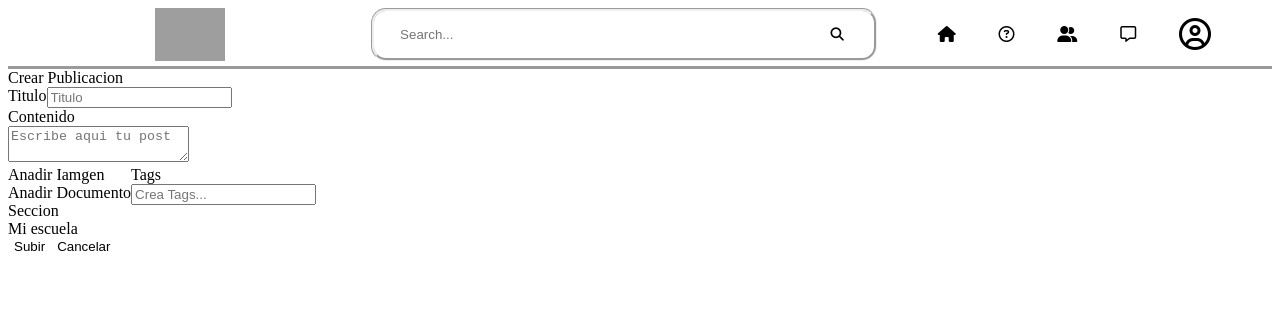
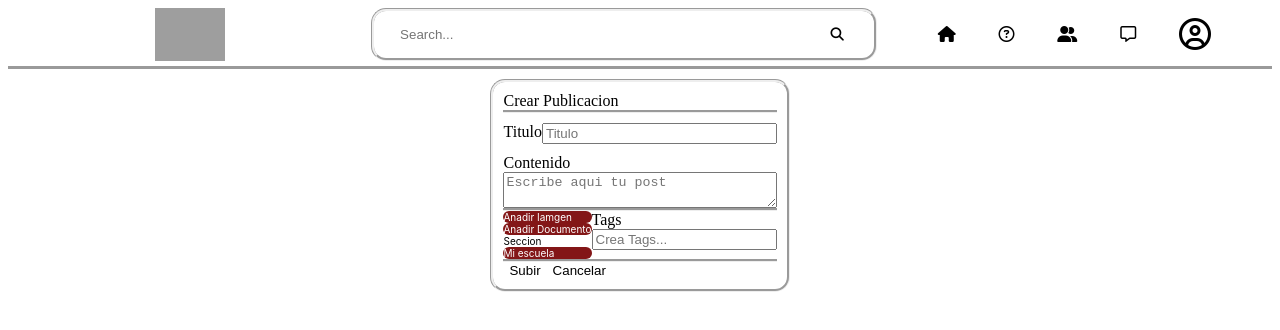
Before and after one commit to atn25042002/ForUnsa, a React (Vite) app in the folder client/: page /post/1 in a window 1280 px wide. Shown: the top 330 px of the page. Built offline with nearby package versions, Linux system fonts and the light colour scheme; no server answers; grey boxes are pictures that could not be loaded.

Commit message:
estilos a CrearPost

```diff
--- a/client/src/pages/PostFormPage.jsx
+++ b/client/src/pages/PostFormPage.jsx
@@ -30,6 +30,7 @@ export function PostFormPage() {
     },[])
 
     return(
+      <div class="paraCentrar">
         <form class ="crearPostContainer" action="" onSubmit={onSubmit}>
               <div class="crearPostF1">Crear Publicacion</div>
               <div class="crearPostF2">
@@ -66,6 +67,7 @@ export function PostFormPage() {
                 <button class="subirCancelar">Cancelar</button>
               </div>
             </form>
+        </div>
         /*<div>
             <form action="" onSubmit={onSubmit}>
                 <input type="text"
--- a/client/src/static/css/postForm.css
+++ b/client/src/static/css/postForm.css
@@ -1,13 +1,65 @@
+.paraCentrar{
+    display:flex;
+    justify-content:center;
+    padding-top:10px;
+}
 .crearPostContainer{
     display:flex;
     flex-direction:column;
+    border:groove;
+    border-radius:15px;
+    padding:10px;
+
+}
+.crearPostF1{
+    border-bottom:groove;
 }
 .crearPostF2{
     display:flex;
+    justify-content:flex-start;
+    padding-top:10px;
+    padding-bottom:10px;
 }
+.inputTitulo{
+    display:flex;
+    width:100%;
+}
+.inputTitulo>input{
+    width:100%;
+}
+.crearPostF4{
+    display:flex;
+}
+.crearPostF4>textarea{
+    width:98%;
+}
+
 .crearPostF5{
     display:flex;
+    border-top:groove;
+    border-bottom:groove;
 }
 .crearPostF6{
     display:flex;
 }
+.inputsAnadir{
+  font-family: 'Inter',sans-serif;
+  font-size:10px;
+}
+.addImg{
+  background-color:#831617;
+  color:white;
+  border-radius:10px;
+}
+.addDoc{
+  background-color:#831617;
+  color:white;
+  border-radius:10px;
+
+}
+.addEsc{
+  background-color:#831617;
+  color:white;
+  border-radius:10px;
+
+}
```
